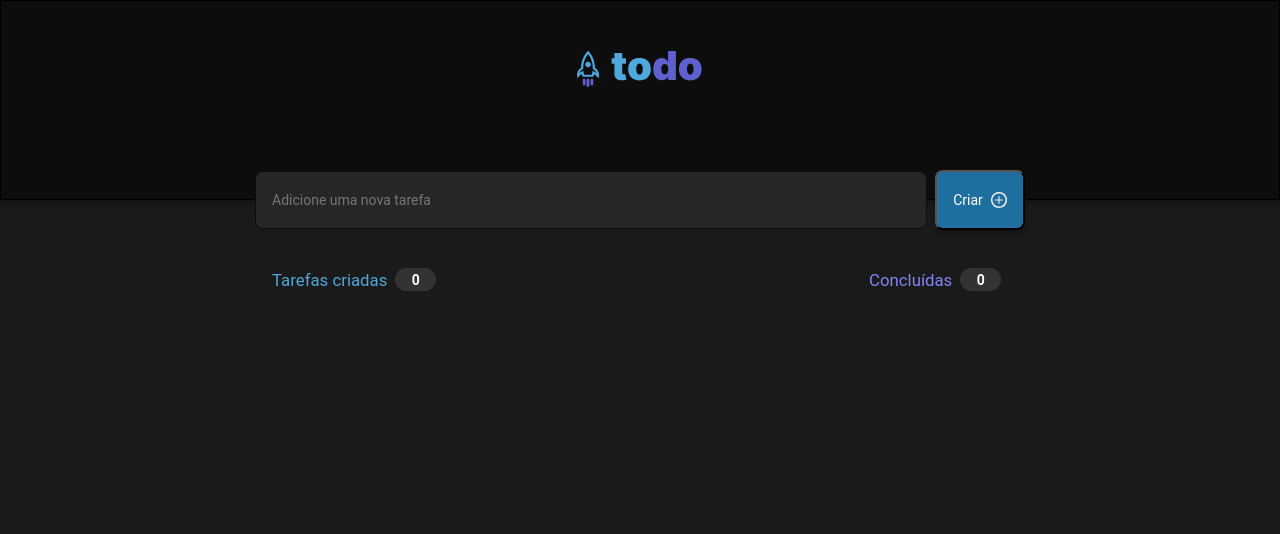
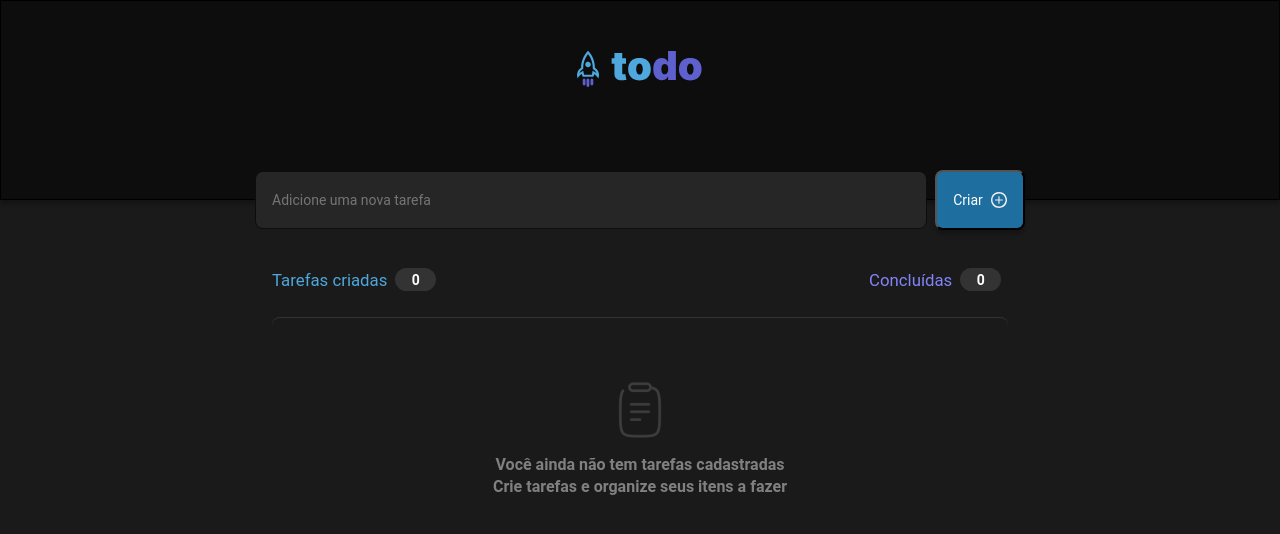
Before and after one commit to alexbruno10/todo-list, a React (Vite) app: page / in a window 1280 px wide. Shown: the top 534 px of the page. Built offline with nearby package versions, Linux system fonts and the light colour scheme.

Commit message:
Setting Tasks Component

```diff
--- a/src/components/Tasks/index.tsx
+++ b/src/components/Tasks/index.tsx
@@ -1,5 +1,6 @@
 import React from "react"
 import styles from './styles.module.scss'
+import Clipboard from '/logo/clipboard.svg'
 
 function Tasks () {
 
@@ -16,6 +17,13 @@ function Tasks () {
                     <strong>0</strong>
                 </div>
             </div>
+            <div className={styles.listTasks}>
+                <img src={Clipboard} alt="" />
+                <div className={styles.pText}>
+                    <p><b>Você ainda não tem tarefas cadastradas</b></p>
+                    <p>Crie tarefas e organize seus itens a fazer</p>
+                </div>
+            </div>
         </div>
         </>
     )
--- a/src/components/Tasks/styles.module.scss
+++ b/src/components/Tasks/styles.module.scss
@@ -1,5 +1,5 @@
 .divContent {
-    display: flex;
+    //display: flex;
     flex-direction: row;
     align-items: center;
     //justify-content: center;
@@ -128,3 +128,58 @@
         }
 
     }
+
+    .listTasks {
+        box-sizing: border-box;
+        margin-top: 2rem;
+
+        /* Auto layout */
+
+        display: flex;
+        flex-direction: column;
+        justify-content: center;
+        align-items: center;
+        padding: 64px 24px;
+        gap: 16px;
+        position: relative;
+
+        width: 736px;
+        height: 244px;
+
+        /* Grey 400 */
+
+        border-top: 1px solid #333333;
+        border-radius: 8px;
+
+        /* Inside auto layout */
+
+        flex: none;
+        order: 1;
+        align-self: stretch;
+        flex-grow: 0;
+    }
+
+    .pText {
+        width: 688px;
+        height: 44px;
+
+        font-style: normal;
+        font-weight: 700;
+        font-size: 16px;
+        line-height: 140%;
+        /* or 22px */
+
+        text-align: center;
+
+        /* Gray 300 */
+
+        color: var(--gray-300);
+
+
+        /* Inside auto layout */
+
+        flex: none;
+        order: 1;
+        align-self: stretch;
+        flex-grow: 0;
+    }
```
Also changed, not shown: public/logo/clipboard.svg (added).
